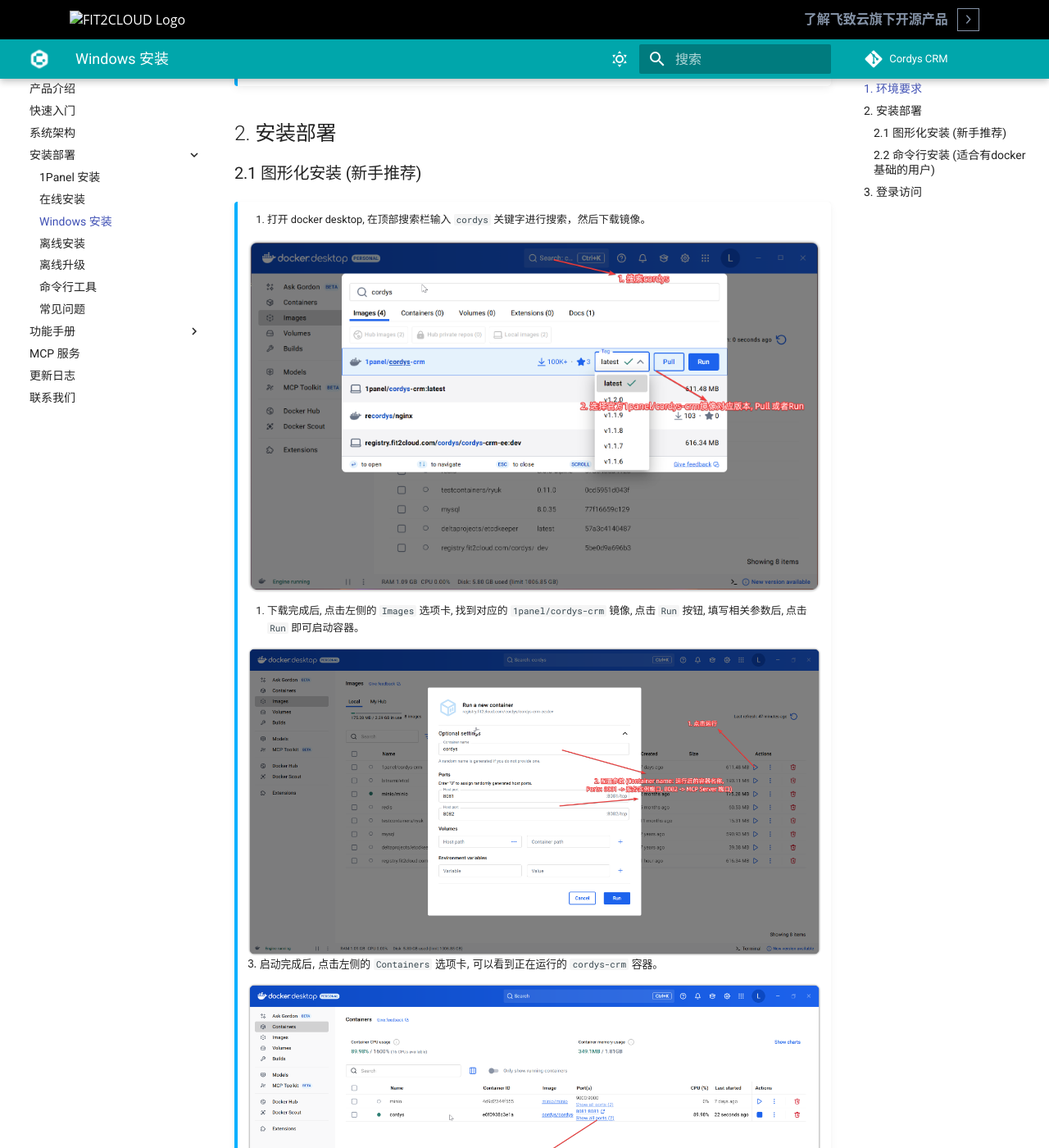
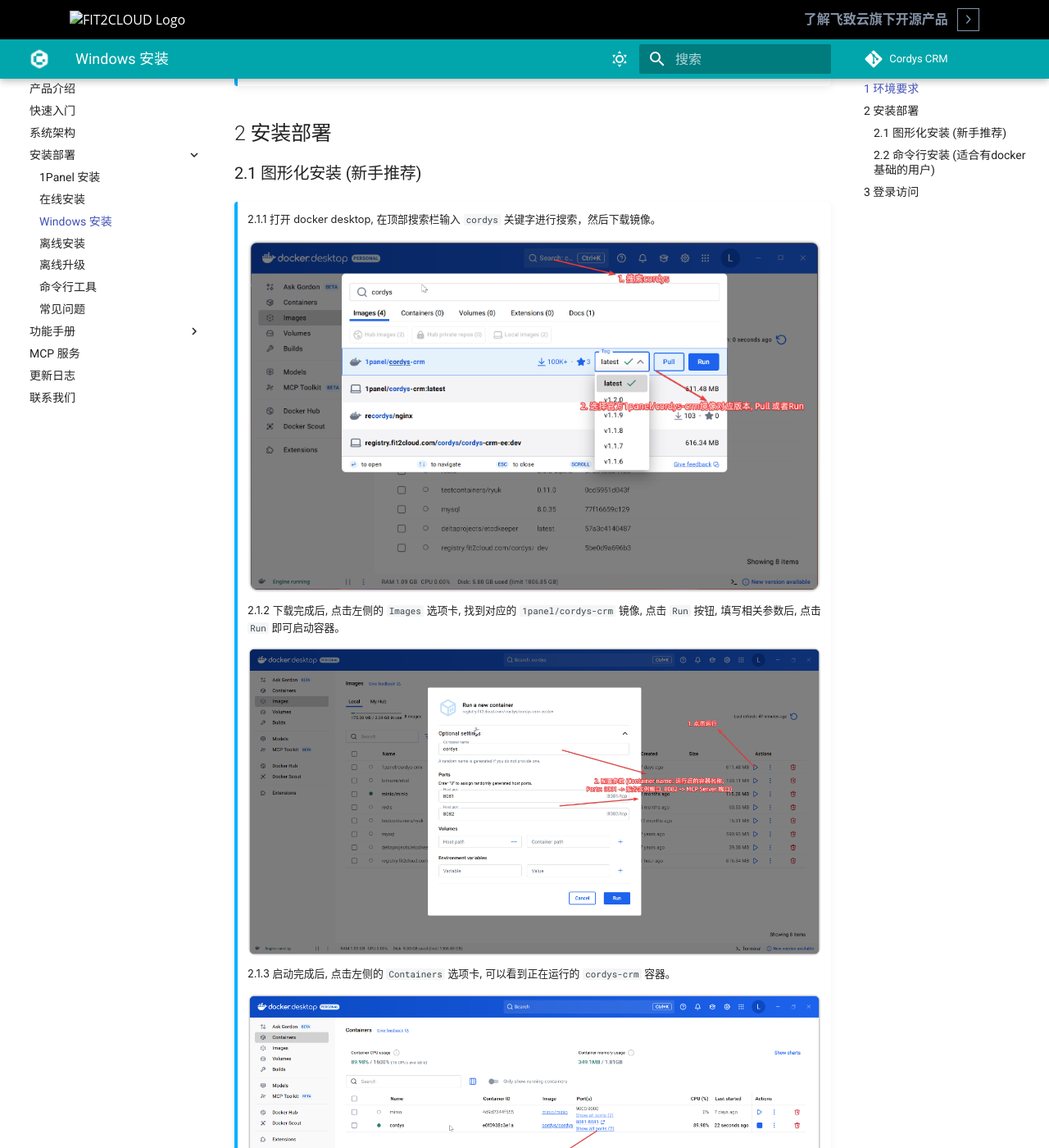
Before and after one commit to xinxin11/CordysCRM, an MkDocs documentation site: the page built from docs/manual/installation/win.md, in a window 1280 px wide and 1400 px high, scrolled down 259 px. Shown: the whole window at 82% size. Built offline with MkDocs 1.6.1 and Material for MkDocs 9.7.7, drawn with Linux system fonts in a browser that asks for light colours; emoji names are drawn with the system emoji font; comment, search, counter and statistics services are not loaded; the version menu is left out; some of the changed text lies outside the part shown.

Commit message:
docs: Update Windows installation guide for clarity and structure

````diff
--- a/docs/manual/installation/win.md
+++ b/docs/manual/installation/win.md
@@ -1,23 +1,25 @@
 
-## 1. 环境要求
+## 1 环境要求
 
 !!! Abstract ""
     * 操作系统：win10/11 都可
     * 支持虚拟化技术，内存至少 4GB
     * 提前准备好 WSL 环境，开启 Hyper-V，并安装 Docker Desktop
 
-## 2. 安装部署
+## 2 安装部署
 ### 2.1 图形化安装 (新手推荐)
 !!! Abstract ""
 
-    1. 打开 docker desktop, 在顶部搜索栏输入 ` cordys ` 关键字进行搜索，然后下载镜像。
+    2.1.1 打开 docker desktop, 在顶部搜索栏输入 ` cordys ` 关键字进行搜索，然后下载镜像。
 
     ![下载镜像](../img/installation/win_install.png)
 
-    2. 下载完成后, 点击左侧的 `Images` 选项卡, 找到对应的 `1panel/cordys-crm` 镜像, 点击 `Run` 按钮, 填写相关参数后, 点击 `Run` 即可启动容器。
+
+    2.1.2 下载完成后, 点击左侧的 `Images` 选项卡, 找到对应的 `1panel/cordys-crm` 镜像, 点击 `Run` 按钮, 填写相关参数后, 点击 `Run` 即可启动容器。
 
     ![运行镜像](../img/installation/win_run.png)
-    3. 启动完成后, 点击左侧的 `Containers` 选项卡, 可以看到正在运行的 `cordys-crm` 容器。
+
+    2.1.3 启动完成后, 点击左侧的 `Containers` 选项卡, 可以看到正在运行的 `cordys-crm` 容器。
 
     ![容器运行中](../img/installation/win_click_success.png)
 
@@ -25,20 +27,20 @@
 
 ### 2.2 命令行安装 (适合有docker基础的用户)
 !!! Abstract ""
-    1. 打开 `PowerShell` 或 `cmd` 窗口, 执行以下命令拉取镜像（可选）：
+    2.2.1 打开 `PowerShell` 或 `cmd` 窗口, 执行以下命令拉取镜像（可选）：
     ```bash
     docker pull 1panel/cordys-crm:latest
     ```
-    2. 拉取完成后, 执行以下命令启动容器:
+    2.2.2 拉取完成后, 执行以下命令启动容器:
     ```
     docker run -d --name cordys-crm --restart unless-stopped -p 8081:8081 -p 8082:8082 -v ~/cordys:/opt/cordys 1panel/cordys-crm
     ```
 
-    3. 容器启动成功示例：
+    2.2.3 容器启动成功示例：
     ![容器启动成功](../img/installation/win_cmd_success.png)
     :warning: **注意:** 如果启动过程中发生错误，请参考：[**常见问题排查**](../installation/faq.md)。
 
-## 3. 登录访问
+## 3 登录访问
 
 !!! Abstract ""
     * 安装成功后即可通过浏览器访问地址 `http://IP 地址:8081` (本机可用 127.0.0.1)，并使用默认的管理员用户和密码登录 Cordys CRM。
````
